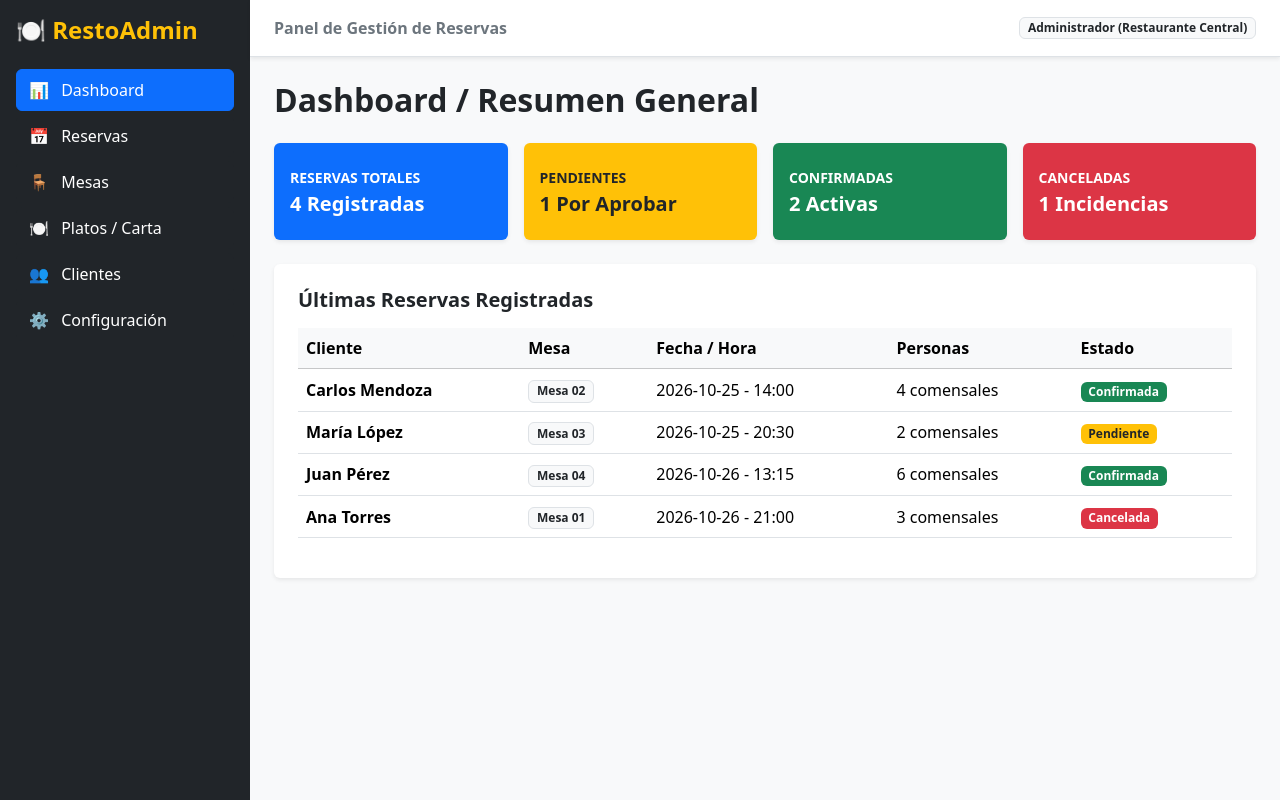
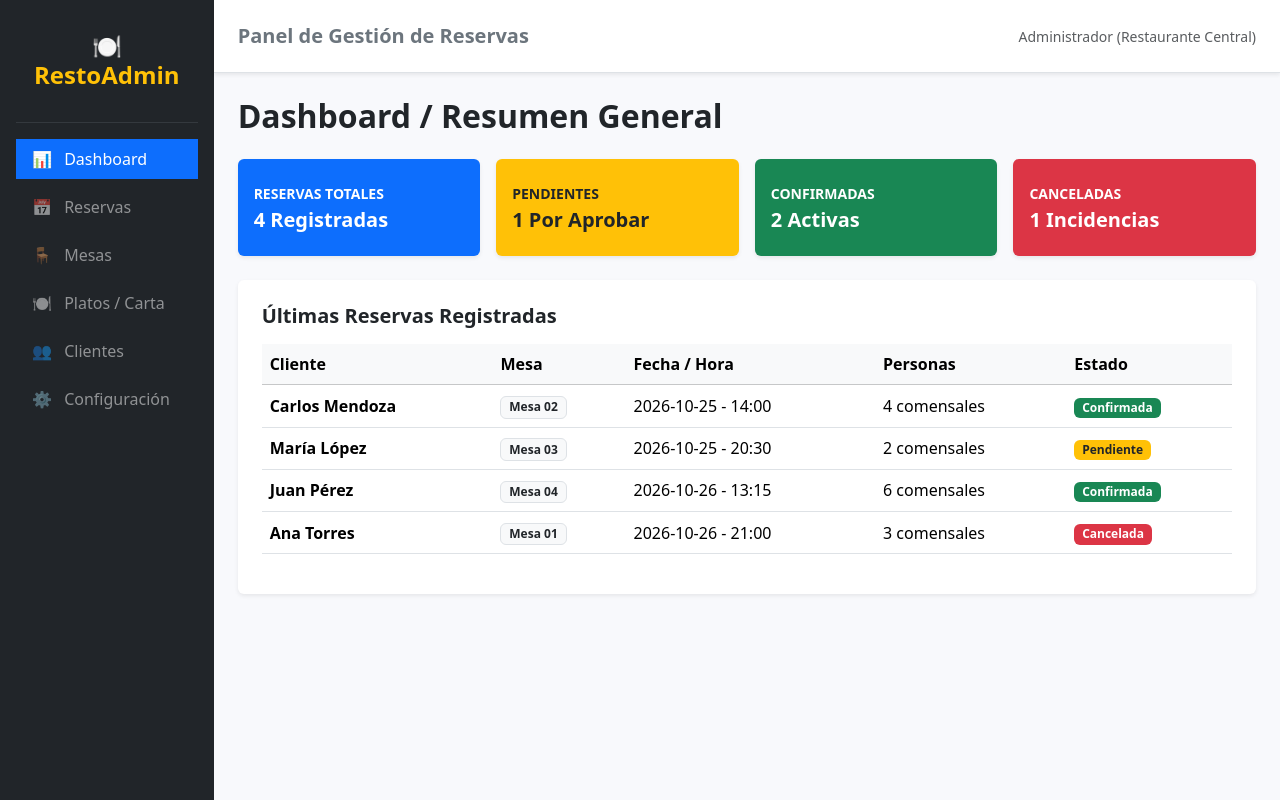
Before and after one commit to ryeferson158/proyectoweb2025, a React (Create React App) app: page / in a window 1280 px wide. Built offline with nearby package versions, Linux system fonts and the light colour scheme.

Commit message:
Avance 12

```diff
--- a/src/Components/Dashboard.jsx
+++ b/src/Components/Dashboard.jsx
@@ -2,7 +2,6 @@ import React from 'react';
 import MetricCards from './MetricCards';
 
 function Dashboard({ reservas = [] }) {
-  // Obtenemos solo las últimas 5 reservas
   const reservasRecientes = reservas.slice(0, 5);
 
   return (
--- a/src/Components/MetricCards.jsx
+++ b/src/Components/MetricCards.jsx
@@ -1,7 +1,6 @@
 import React from 'react';
 
 function MetricCards({ reservas = [] }) {
-  // Conteo automático en JS
   const totalHoy = reservas.length;
   const pendientes = reservas.filter(r => r.estado === 'Pendiente').length;
   const confirmadas = reservas.filter(r => r.estado === 'Confirmada').length;
--- a/src/Components/Panel.jsx
+++ b/src/Components/Panel.jsx
@@ -13,40 +13,40 @@ function Panel({ reservas, busqueda, setBusqueda, cambiarEstado, agregarReserva,
     { id: 'mesas', label: 'Mesas', icon: '🪑' },
     { id: 'platos', label: 'Platos / Carta', icon: '🍽️' },
     { id: 'clientes', label: 'Clientes', icon: '👥' },
-    { id: 'configuracion', label: 'Configuración', icon: '⚙️' },
+    { id: 'config', label: 'Configuración', icon: '⚙️' },
   ];
 
   return (
-    <div className="d-flex" style={{ minHeight: '100vh' }}>
-      {/* Sidebar Lateral */}
-      <div className="bg-dark text-white p-3 d-flex flex-column" style={{ width: '250px' }}>
-        <h4 className="fw-bold mb-4 text-warning">🍽️ RestoAdmin</h4>
+    <div className="d-flex" id="wrapper" style={{ minHeight: '100vh', backgroundColor: '#f8f9fc' }}>
 
-        <ul className="nav nav-pills flex-column gap-1">
+      {/* SIDEBAR LATERAL */}
+      <nav id="sidebar" className="bg-dark text-white p-3" style={{ width: '250px' }}>
+        <h4 className="text-warning py-3 text-center fw-bold">🍽️ RestoAdmin</h4>
+        <hr className="text-secondary" />
+        <ul className="nav flex-column gap-2">
           {menuItems.map(item => (
             <li className="nav-item" key={item.id}>
               <button
-                className={`btn w-100 text-start text-white py-2 ${vistaActiva === item.id ? 'btn-primary' : 'btn-dark'}`}
                 onClick={() => setVistaActiva(item.id)}
+                className={`nav-link text-start w-100 border-0 ${vistaActiva === item.id ? 'active bg-primary text-white' : 'text-white-50 bg-transparent'}`}
               >
                 <span className="me-2">{item.icon}</span> {item.label}
               </button>
             </li>
           ))}
         </ul>
-      </div>
+      </nav>
 
-      {/* Contenedor Principal */}
-      <div className="flex-grow-1 bg-light d-flex flex-column">
-        {/* Topbar Superior */}
-        <div className="bg-white px-4 py-3 border-bottom d-flex justify-content-between align-items-center shadow-sm">
-          <span className="text-secondary fw-semibold">Panel de Gestión de Reservas</span>
-          <span className="badge bg-light text-dark border">Administrador (Restaurante Central)</span>
-        </div>
+      {/* CONTENIDO PRINCIPAL */}
+      <div id="page-content-wrapper" className="w-100">
+        <nav className="navbar navbar-expand-lg navbar-light bg-white border-bottom px-4 py-3 shadow-sm">
+          <span className="navbar-brand fw-bold text-secondary">Panel de Gestión de Reservas</span>
+          <div className="ms-auto text-muted small">Administrador (Restaurante Central)</div>
+        </nav>
 
-        {/* Vista Renderizada */}
-        <div className="p-4 flex-grow-1">
+        <div className="container-fluid p-4">
           {vistaActiva === 'dashboard' && <Dashboard reservas={reservas} />}
+
           {vistaActiva === 'reservas' && (
             <VistaReservas
               reservas={reservas}
@@ -56,10 +56,15 @@ function Panel({ reservas, busqueda, setBusqueda, cambiarEstado, agregarReserva,
               agregarReserva={agregarReserva}
             />
           )}
+
+          {/* Sincronizados con reservas */}
           {vistaActiva === 'mesas' && <VistaMesas reservas={reservas} />}
+
           {vistaActiva === 'platos' && <VistaPlatos />}
-          {vistaActiva === 'clientes' && <VistaClientes />}
-          {vistaActiva === 'configuracion' && <VistaConfiguracion />}
+
+          {vistaActiva === 'clientes' && <VistaClientes reservas={reservas} />}
+
+          {vistaActiva === 'config' && <VistaConfiguracion />}
         </div>
       </div>
     </div>
--- a/src/Components/VistaClientes.jsx
+++ b/src/Components/VistaClientes.jsx
@@ -1,26 +1,48 @@
 import React from 'react';
 
-function VistaClientes() {
-  const clientes = [
-    { id: 1, nombre: 'Carlos Mendoza', email: 'carlos@email.com', tel: '555-0192', visitas: 4 },
-    { id: 2, nombre: 'María López', email: 'maria@email.com', tel: '555-4819', visitas: 2 },
-    { id: 3, nombre: 'Juan Pérez', email: 'juan@email.com', tel: '555-9382', visitas: 5 }
-  ];
+function VistaClientes({ reservas = [] }) {
+  const clientesMap = {};
+
+  reservas.forEach((r) => {
+    const nombre = r.cliente.trim();
+    if (!clientesMap[nombre]) {
+      clientesMap[nombre] = {
+        nombre: nombre,
+        email: `${nombre.toLowerCase().replace(/\s+/g, '')}@email.com`,
+        visitas: 0,
+      };
+    }
+    if (r.estado !== 'Cancelada') {
+      clientesMap[nombre].visitas += 1;
+    }
+  });
+
+  const listaClientes = Object.values(clientesMap);
 
   return (
     <div>
       <h2 className="mb-4 text-dark fw-bold">👥 Directorio de Clientes Frecuentes</h2>
+      <p className="text-muted">Directorio actualizado automáticamente según el historial de reservas.</p>
+
       <div className="card shadow-sm border-0 p-4">
         <ul className="list-group list-group-flush">
-          {clientes.map(c => (
-            <li className="list-group-item d-flex justify-content-between align-items-center" key={c.id}>
-              <div>
-                <h6 className="mb-0 fw-bold">{c.nombre}</h6>
-                <small className="text-muted">{c.email} | Tel: {c.tel}</small>
-              </div>
-              <span className="badge bg-primary rounded-pill">{c.visitas} Visitas</span>
+          {listaClientes.length > 0 ? (
+            listaClientes.map((cliente, index) => (
+              <li className="list-group-item d-flex justify-content-between align-items-center" key={index}>
+                <div>
+                  <h6 className="mb-0 fw-bold">{cliente.nombre}</h6>
+                  <small className="text-muted">{cliente.email}</small>
+                </div>
+                <span className="badge bg-primary rounded-pill">
+                  {cliente.visitas} {cliente.visitas === 1 ? 'Reserva' : 'Reservas'}
+                </span>
+              </li>
+            ))
+          ) : (
+            <li className="list-group-item text-center text-muted py-3">
+              No hay clientes registrados aún.
             </li>
-          ))}
+          )}
         </ul>
       </div>
     </div>
--- a/src/Components/VistaMesas.jsx
+++ b/src/Components/VistaMesas.jsx
@@ -1,30 +1,42 @@
 import React from 'react';
 
-function VistaMesas() {
-  const mesas = [
-    { id: 1, numero: 'Mesa 01', estado: 'Disponible', detalle: 'Capacidad: 4 personas', color: 'success' },
-    { id: 2, numero: 'Mesa 02', estado: 'Ocupada', detalle: 'Comensales: Carlos Mendoza', color: 'danger' },
-    { id: 3, numero: 'Mesa 03', estado: 'Reservada', detalle: 'Para las 20:30 hrs', color: 'warning text-dark' },
-    { id: 4, numero: 'Mesa 04', estado: 'Disponible', detalle: 'Capacidad: 6 personas', color: 'success' },
+function VistaMesas({ reservas = [] }) {
+  const mesasBase = [
+    { id: 1, numero: 'Mesa 01', capacidad: 4 },
+    { id: 2, numero: 'Mesa 02', capacidad: 2 },
+    { id: 3, numero: 'Mesa 03', capacidad: 4 },
+    { id: 4, numero: 'Mesa 04', capacidad: 6 },
   ];
 
   return (
     <div>
       <h2 className="mb-4 text-dark fw-bold">🪑 Estado y Disponibilidad de Mesas</h2>
-      <p className="text-muted mb-4">Distribución en tiempo real del salón principal y terraza.</p>
+      <p className="text-muted mb-4">Estado en tiempo real calculado según las reservas activas.</p>
 
       <div className="row g-3">
-        {mesas.map((mesa) => (
-          <div className="col-md-3" key={mesa.id}>
-            <div className={`card border-${mesa.color.split(' ')[0]} shadow-sm p-3 text-center`}>
-              <h5 className="fw-bold">{mesa.numero}</h5>
-              <span className={`badge bg-${mesa.color} mb-2`}>
-                {mesa.estado}
-              </span>
-              <p className="small text-muted mb-0">{mesa.detalle}</p>
+        {mesasBase.map((mesa) => {
+          const reservaActiva = reservas.find(
+            (r) => r.mesa === mesa.id && r.estado !== 'Cancelada'
+          );
+
+          const estaOcupada = Boolean(reservaActiva);
+
+          return (
+            <div className="col-md-3" key={mesa.id}>
+              <div className={`card ${estaOcupada ? 'border-danger' : 'border-success'} shadow-sm p-3 text-center`}>
+                <h5 className="fw-bold">{mesa.numero}</h5>
+                <span className={`badge ${estaOcupada ? 'bg-danger' : 'bg-success'} mb-2`}>
+                  {estaOcupada ? 'Ocupada / Reservada' : 'Disponible'}
+                </span>
+                <p className="small text-muted mb-0">
+                  {estaOcupada
+                    ? `Cliente: ${reservaActiva.cliente} (${reservaActiva.hora})`
+                    : `Capacidad: ${mesa.capacidad} personas`}
+                </p>
+              </div>
             </div>
-          </div>
-        ))}
+          );
+        })}
       </div>
     </div>
   );
--- a/src/Components/VistaPlatos.jsx
+++ b/src/Components/VistaPlatos.jsx
@@ -12,14 +12,12 @@ function VistaPlatos() {
   const [busqueda, setBusqueda] = useState('');
   const [categoria, setCategoria] = useState('Todos');
 
-  // Alternar disponibilidad
   const toggleEstado = (id) => {
     setPlatos(platos.map(p =>
       p.id === id ? { ...p, estado: p.estado === 'Disponible' ? 'Agotado' : 'Disponible' } : p
     ));
   };
 
-  // Filtro
   const platosFiltrados = platos.filter(p => {
     const coincideNombre = p.nombre.toLowerCase().includes(busqueda.toLowerCase());
     const coincideCat = categoria === 'Todos' || p.categoria === categoria;
@@ -33,7 +31,6 @@ function VistaPlatos() {
       </div>
       <p className="text-muted">Controla la disponibilidad en cocina de los platillos ofrecidos.</p>
 
-      {/* Barra de búsqueda y categorías */}
       <div className="card shadow-sm border-0 p-3 mb-4">
         <div className="row g-2 align-items-center">
           <div className="col-md-6">
@@ -60,7 +57,6 @@ function VistaPlatos() {
         </div>
       </div>
 
-      {/* Grid de Cards */}
       <div className="row g-3">
         {platosFiltrados.map((plato) => (
           <div className="col-md-4" key={plato.id}>
```
Also changed, not shown: src/App.js (+3 -4 lines), src/Components/VistaReservas.jsx (+6 -16 lines).
